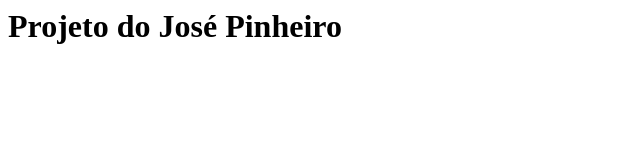
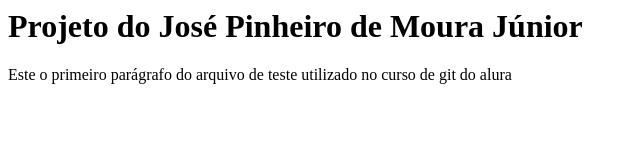
Before and after one commit to jpmjunior/Curso-Git, a plain HTML site: page index.html in a window 1280 px wide. Shown: the whole page, without its empty margins (0-640 px from the left). Drawn offline with Linux system fonts and the light colour scheme.

Commit message:
Inserção dp primeiro parágrafo e alteração do título

```diff
--- a/index.html
+++ b/index.html
@@ -3,6 +3,7 @@
 
 	</head>
 	<body>
-		<h1>Projeto do José Pinheiro</h1>
+		<h1>Projeto do José Pinheiro de Moura Júnior</h1>
+		<p>Este o primeiro parágrafo do arquivo de teste utilizado no curso de git do alura</p>
 	</body>
 </html>
```
